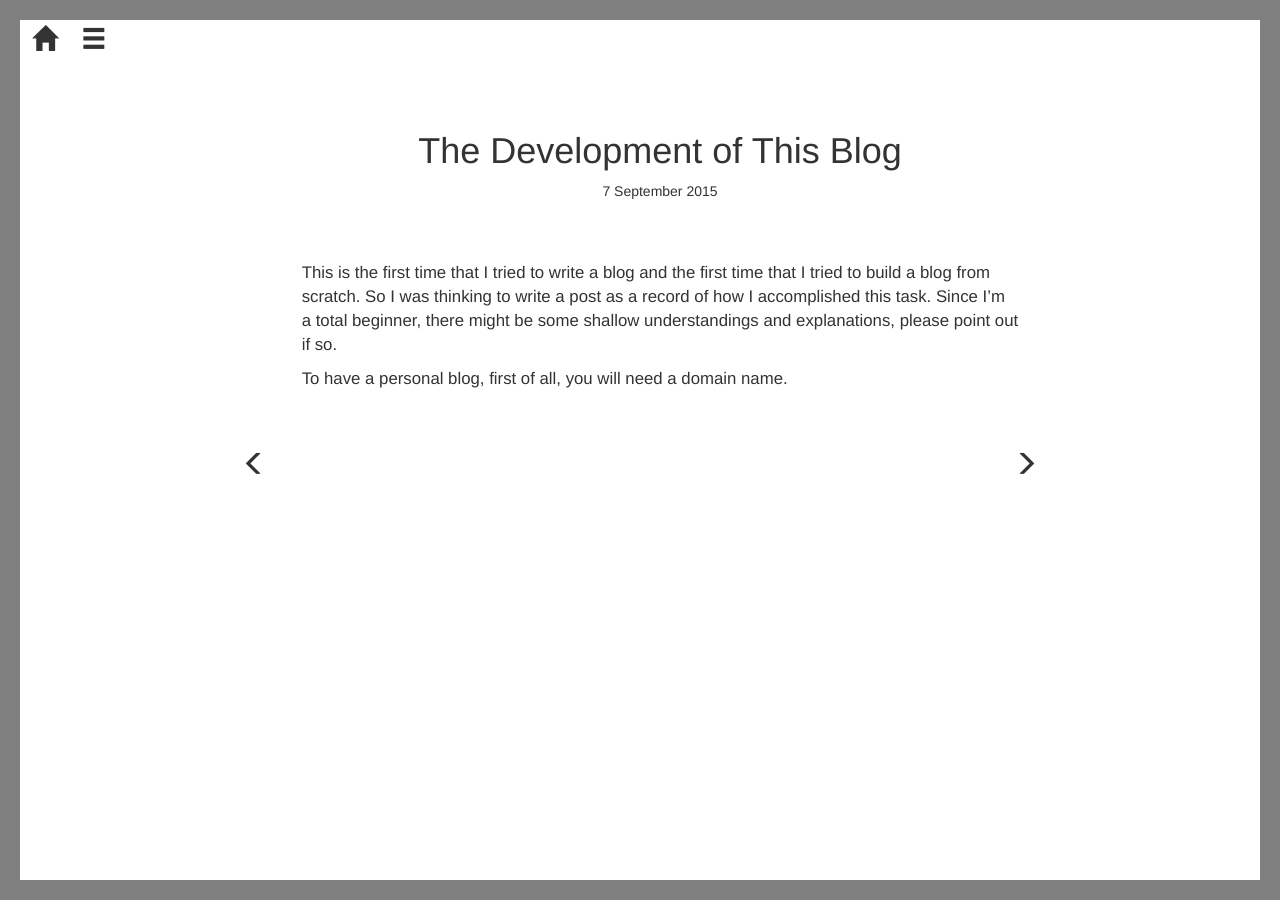
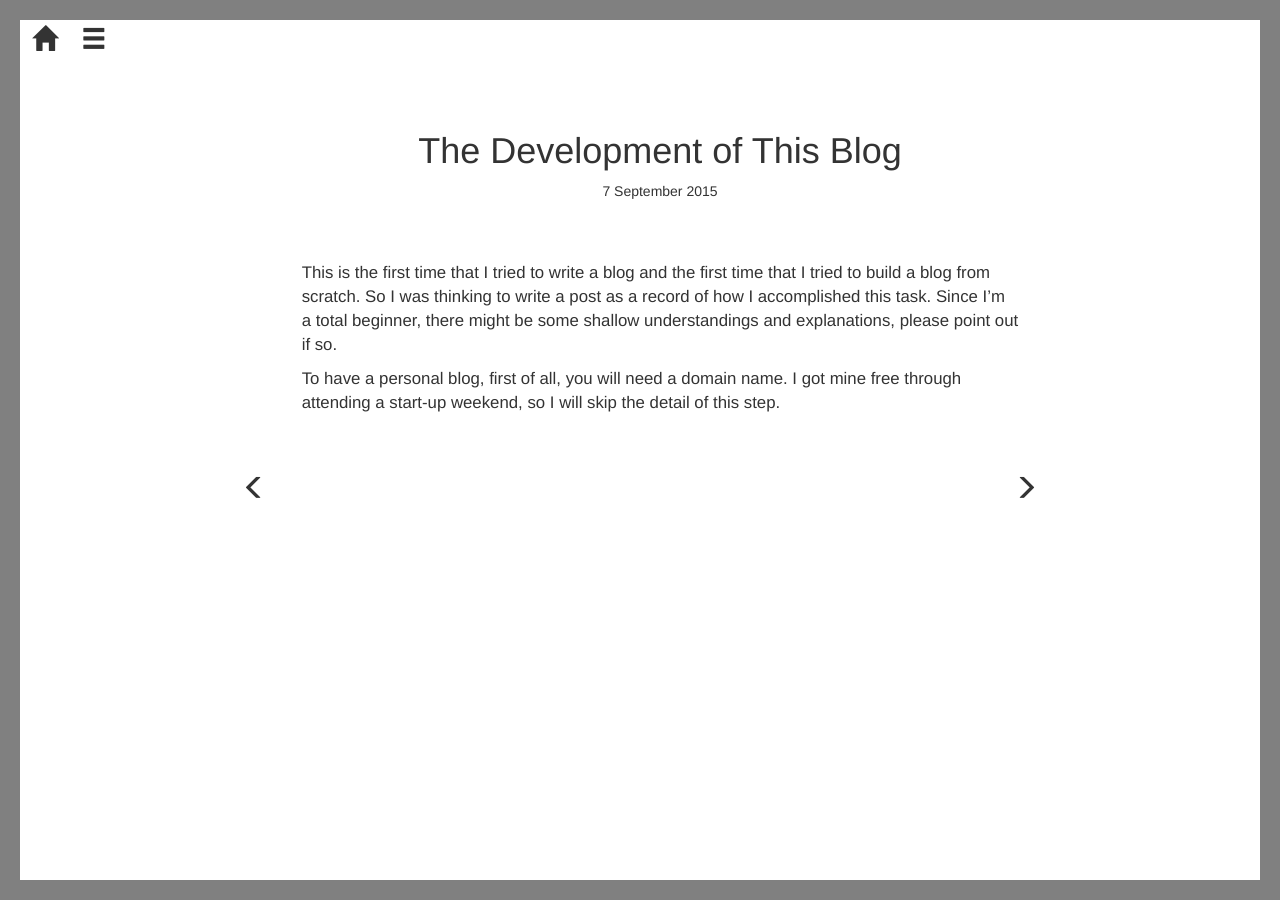
Before and after one commit to francesliang/Template_XL_Blog, a Jekyll site: the page built from _posts/2015-09-07-the-development-of-this-blog.md, in a window 1280 px wide. Built offline with Jekyll 4.4.1, drawn with Linux system fonts in a browser that asks for light colours; nearby versions of some CDN libraries; comment, search, counter and statistics services are not loaded.

Commit message:
Update 2015-09-07-the-development-of-this-blog.md

```diff
--- a/_posts/2015-09-07-the-development-of-this-blog.md
+++ b/_posts/2015-09-07-the-development-of-this-blog.md
@@ -5,4 +5,4 @@ title: The Development of This Blog
 
 This is the first time that I tried to write a blog and the first time that I tried to build a blog from scratch. So I was thinking to write a post as a record of how I accomplished this task. Since I'm a total beginner, there might be some shallow understandings and explanations, please point out if so.
 
-To have a personal blog, first of all, you will need a domain name.
+To have a personal blog, first of all, you will need a domain name. I got mine free through attending a start-up weekend, so I will skip the detail of this step.
```
